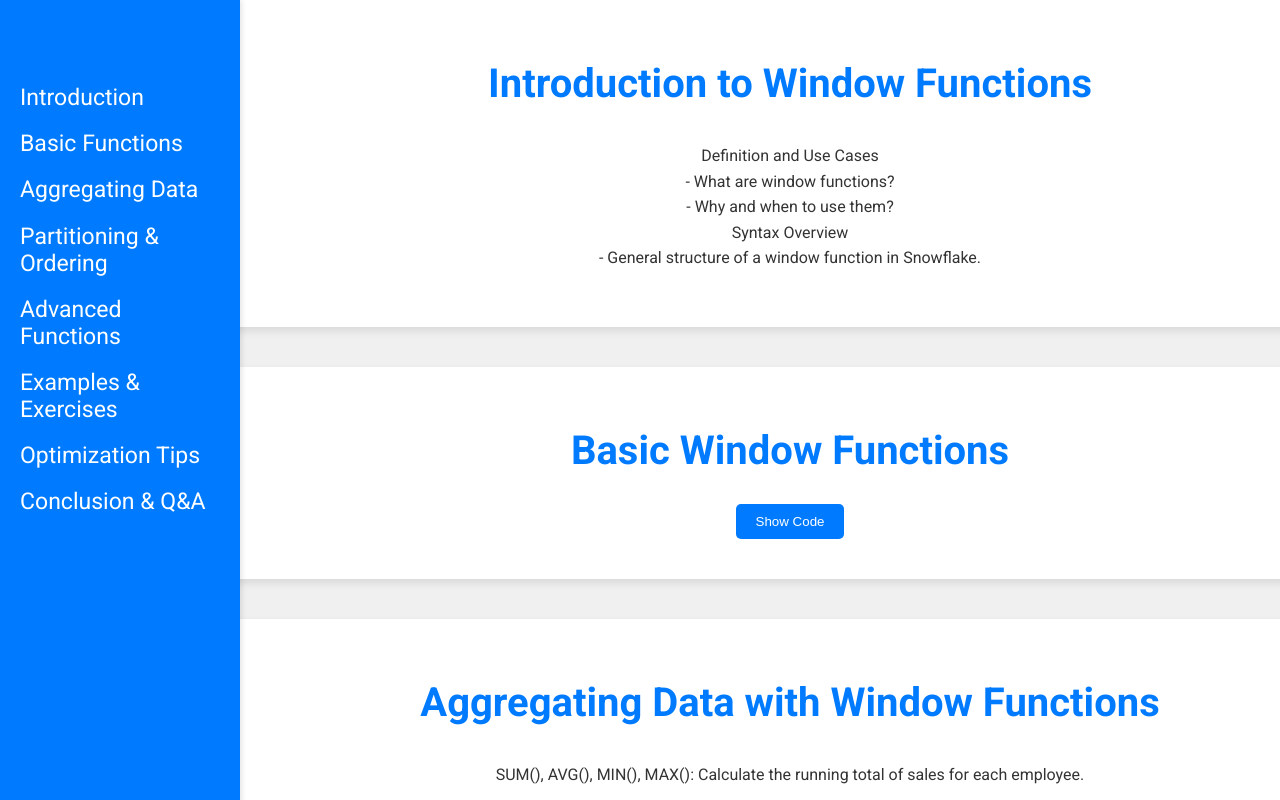
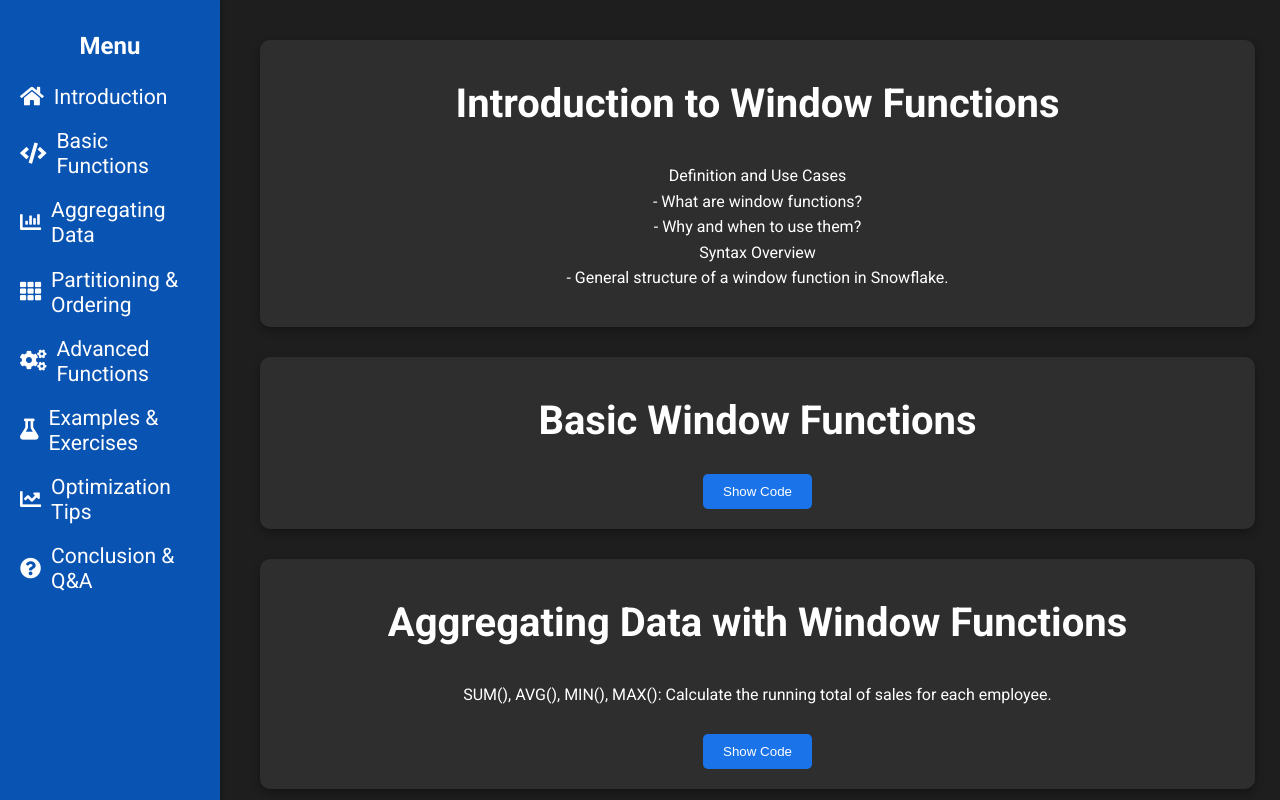
Before and after one commit to Ocommerce-Data/Formation, a plain HTML site: page index.html in a window 1280 px wide. Drawn offline with Linux system fonts and the light colour scheme.

Commit message:
Update index.html

```diff
--- a/index.html
+++ b/index.html
@@ -6,32 +6,36 @@
     <meta name="viewport" content="width=device-width, initial-scale=1.0">
     <!-- Google Fonts -->
     <link href="https://fonts.googleapis.com/css2?family=Roboto:wght@400;700&display=swap" rel="stylesheet">
+    <!-- FontAwesome for Icons -->
+    <link rel="stylesheet" href="https://cdnjs.cloudflare.com/ajax/libs/font-awesome/5.15.4/css/all.min.css">
     <!-- Custom CSS -->
     <style>
         body {
             font-family: 'Roboto', sans-serif;
-            background-color: #f0f0f0;
-            color: #333;
+            background-color: #1e1e1e;
+            color: #ffffff;
             margin: 0;
             padding: 0;
+            display: flex;
             overflow: hidden;
-            display: flex;
         }
         .sidebar {
             position: fixed;
             top: 0;
             left: 0;
-            width: 200px;
+            width: 180px;
             height: 100%;
-            background-color: #007bff;
+            background-color: #0363dfc4;
             color: white;
             padding: 20px;
-            box-shadow: 2px 0 5px rgba(0, 0, 0, 0.1);
+            box-shadow: 2px 0 5px rgba(0, 0, 0, 0.2);
             z-index: 1000;
+            transition: all 0.3s;
         }
         .sidebar h2 {
             font-size: 1.5em;
             margin-bottom: 1em;
+            text-align: center;
         }
         .sidebar ul {
             list-style: none;
@@ -43,43 +47,56 @@
         .sidebar ul li a {
             color: white;
             text-decoration: none;
-            font-size: 1.2em;
-            display: block;
+            font-size: 1.1em;
+            display: flex;
+            align-items: center;
+            transition: color 0.3s;
         }
         .sidebar ul li a:hover {
-            text-decoration: underline;
+            color: #ffd700;
+        }
+        .sidebar ul li a i {
+            margin-right: 10px;
+        }
+        .content-wrapper {
+            margin-left: 220px;
+            padding: 40px;
+            width: calc(100% - 20px);
+            height: 100vh;
+            overflow-y: scroll;
+            box-sizing: border-box;
+            -webkit-overflow-scrolling: touch;
         }
         .container {
-            margin-left: 220px;
-            height: 100vh;
-            width: calc(100vw - 220px);
             display: flex;
             flex-direction: column;
-            scroll-snap-type: y mandatory;
-            overflow-y: scroll;
-            -webkit-overflow-scrolling: touch;
+            gap: 20px;
         }
         .slide {
-            height: 100vh;
-            width: 100%;
-            background-color: #ffffff;
+            width: calc(100% - 25px);
+            background-color: #2e2e2e;
             border-radius: 10px;
-            box-shadow: 0 4px 8px rgba(0, 0, 0, 0.1);
-            margin: 20px 0;
+            box-shadow: 0 4px 8px rgba(0, 0, 0, 0.3);
             padding: 20px;
             display: flex;
             flex-direction: column;
             align-items: center;
             text-align: center;
             scroll-snap-align: start;
+            margin-bottom: 10px;
+            transition: transform 0.3s, box-shadow 0.3s;
+        }
+        .slide:hover {
+            transform: translateY(-5px);
+            box-shadow: 0 8px 16px rgba(0, 0, 0, 0.4);
         }
         h1 {
-            color: #007bff;
+            color: #ffffff;
             font-size: 3em;
             margin: 0.5em 0;
         }
         h2 {
-            color: #007bff;
+            color: #ffffff;
             font-size: 2.5em;
             margin: 0.5em 0;
         }
@@ -87,7 +104,7 @@
             line-height: 1.6;
         }
         pre {
-            background-color: #2b2b2b;
+            background-color: #3b3b3b;
             color: #dcdcdc;
             padding: 1em;
             border-radius: 5px;
@@ -96,16 +113,20 @@
             overflow-x: auto;
             white-space: pre-wrap;
             word-break: break-all;
-            display: none; /* Initially hidden */
+            display: none;
         }
         .toggle-button {
-            background-color: #007bff;
+            background-color: #1a73e8;
             color: white;
             border: none;
             padding: 10px 20px;
             border-radius: 5px;
             cursor: pointer;
             margin-top: 10px;
+            transition: background-color 0.3s;
+        }
+        .toggle-button:hover {
+            background-color: #0056b3;
         }
         .logo {
             max-width: 100px;
@@ -115,27 +136,23 @@
             text-align: left;
             font-size: 1.2em;
         }
-        @media (min-width: 600px) {
-            .slide {
-                padding: 40px;
-            }
-        }
     </style>
 </head>
 <body>
     <div class="sidebar">
         <h2>Menu</h2>
         <ul>
-            <li><a href="#intro">Introduction</a></li>
-            <li><a href="#basic">Basic Functions</a></li>
-            <li><a href="#aggregating">Aggregating Data</a></li>
-            <li><a href="#partitioning">Partitioning & Ordering</a></li>
-            <li><a href="#advanced">Advanced Functions</a></li>
-            <li><a href="#examples">Examples & Exercises</a></li>
-            <li><a href="#optimization">Optimization Tips</a></li>
-            <li><a href="#conclusion">Conclusion & Q&A</a></li>
+            <li><a href="#intro"><i class="fas fa-home"></i>Introduction</a></li>
+            <li><a href="#basic"><i class="fas fa-code"></i>Basic Functions</a></li>
+            <li><a href="#aggregating"><i class="fas fa-chart-bar"></i>Aggregating Data</a></li>
+            <li><a href="#partitioning"><i class="fas fa-th"></i>Partitioning & Ordering</a></li>
+            <li><a href="#advanced"><i class="fas fa-cogs"></i>Advanced Functions</a></li>
+            <li><a href="#examples"><i class="fas fa-flask"></i>Examples & Exercises</a></li>
+            <li><a href="#optimization"><i class="fas fa-chart-line"></i>Optimization Tips</a></li>
+            <li><a href="#conclusion"><i class="fas fa-question-circle"></i>Conclusion & Q&A</a></li>
         </ul>
     </div>
+    <div class="content-wrapper">
         <div class="container">
             <!-- Slide 1 -->
             <div id="intro" class="slide">
@@ -252,6 +269,7 @@ FROM
                 <p>Interactive Q&A: Address participants' questions and clarifying doubts.</p>
             </div>
         </div>
+    </div>
 
     <!-- JavaScript to toggle code visibility -->
     <script>
```
Lines whose indentation alone changed are shown as unchanged.
